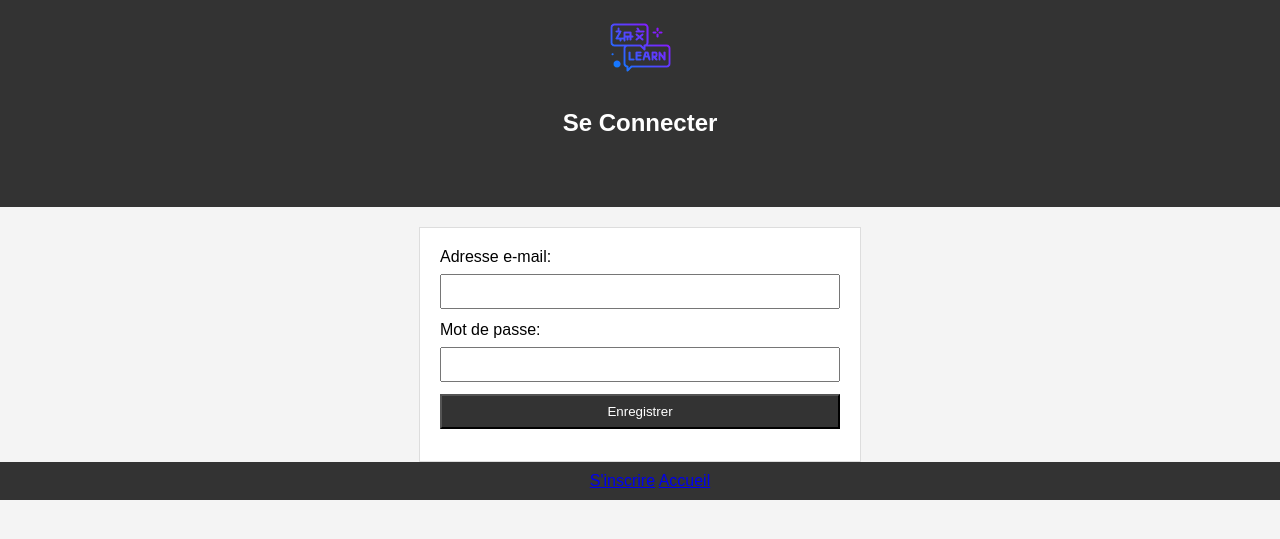
After one commit to akhythmetic/langschool, a PHP site: page /session/connexion.php in a window 1280 px wide. The commit adds this page. Shown: the top 539 px of the page. Run offline with PHP 8.4, Linux system fonts and the light colour scheme; a stand-in replaces the project's code that opens the database connection.

Commit message:
TP5 commencé

```diff
--- a/bd.php
+++ b/bd.php
@@ -15,7 +15,7 @@ function getBD() {
         return $bdd;
     } catch (PDOException $e) {
         // Gérer l'erreur de connexion de la base de données
-        die('Erreur de connexion à la base de données : ' . $e->getMessage());
+        die('Erreur ');
     }
 }
 ?>
--- a/index.php
+++ b/index.php
@@ -25,7 +25,10 @@ catch (PDOException $e) {
 }
 ?>
     <header>
-        <a id="top-right-link" href="session/nouveau.php">Nouveau Client</a>
+        <div class="top-right-links">
+            <a class="top-right-link" href="session/nouveau.php">Nouveau Client</a>
+            <a class="top-right-link" href="session/connexion.php">Se Connecter</a>
+        </div>
         <img src="images/langue.png" alt="Logo LangSchool" width="75">
         <h1>LangSchool - Cours de Langue</h1>
     </header>
--- /dev/null
+++ b/session/connexion.php
@@ -0,0 +1,39 @@
+<!DOCTYPE html>
+<html lang="fr">
+
+<head>
+    <meta charset="UTF-8">
+    <meta name="viewport" content="width=device-width, initial-scale=1.0">
+    <title>Inscription</title>
+    <link rel="stylesheet" href="../styles/style.css">
+    <link rel="icon" href="../images/langue.png" type="image/png">
+</head>
+
+<body>
+    <header>
+        <a href="../index.php"><img src="../images/langue.png" alt="Logo LangSchool" width="75"></a>
+        <h2>Se Connecter<section>
+    </header>
+
+
+
+    <form action="connecter.php" method="POST">
+        <label for="mail">Adresse e-mail:</label>
+        <input type="email" id="mail" name="mail"><br>
+
+        <label for="mdp">Mot de passe:</label>
+        <input type="password" id="mdp" name="mdp"><br>
+
+        <input type="submit" value="Enregistrer">
+    </form>
+
+
+
+</body>
+<footer>
+    <a href="nouveau.php">S'inscrire</a>
+    <a href="../index.php">Accueil</a>
+</footer>
+
+
+</html>
--- a/session/nouveau.php
+++ b/session/nouveau.php
@@ -19,6 +19,10 @@
     /*###########################################################################
     ce code php permet de remettre les données déjà saisies par l'utilisateur lors d'une redirection vers le formulaire
      */
+    $err= "<p class=error-message>Inscription incomplète ! Veuillez remplir tous les champs. Assurez-vous que votre adresse e-mail est correctement saisie, et que les champs 'mot de passe' et 'confirmation de mot de passe' sont identiques.</p>";
+    if(isset($_GET['flag_mail'])){
+        $err=$err."</br>\n <p class=error-message>L'adresse e-mail est déjà utilisée dans nos services. Veuillez utiliser une adresse différente.</p>";
+    }
     $value="value=";
     $n="";
     $p="";
@@ -26,6 +30,7 @@
     $num="";
     $mail="";
     if(isset($_GET['n'])){
+        echo $err;
         if($_GET['n']!=""){
             $n=$value.$_GET['n'];
         }
--- a/styles/style.css
+++ b/styles/style.css
@@ -47,11 +47,19 @@ footer {
     width: 100%;
 }
 
-#top-right-link {
-    position: absolute;
+.top-right-links {
+    position: fixed;
     top: 10px;
     right: 10px;
+    text-align: right; /* Pour aligner le texte à droite dans le conteneur */
 }
+
+.top-right-link {
+    display: block;
+    margin-bottom: 10px; /* Espace entre les liens */
+}
+
+
 /* Styles du formulaire */
 form {
     background-color: #fff;
```
Also changed, not shown: session/connecter.php (added, +71 -0 lines), session/enregistrement.php (+22 -3 lines).
